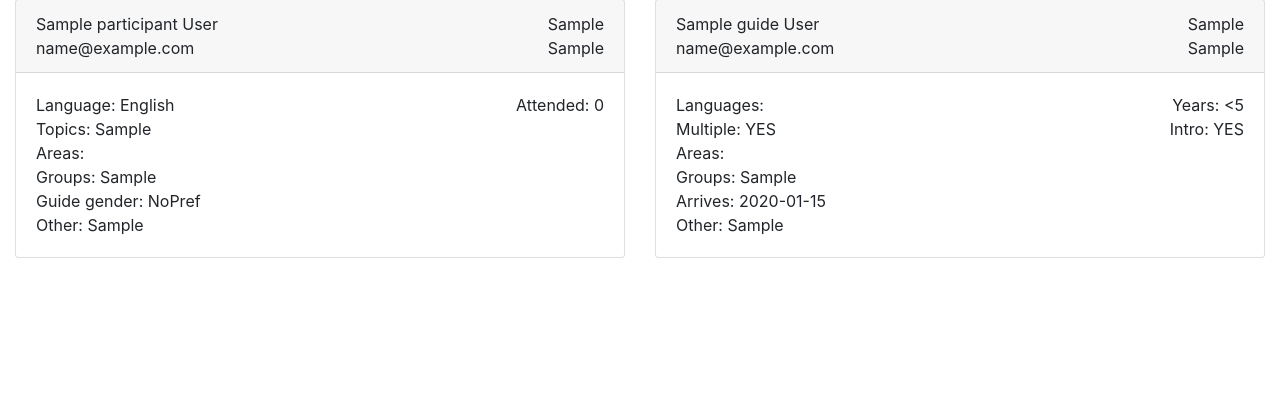
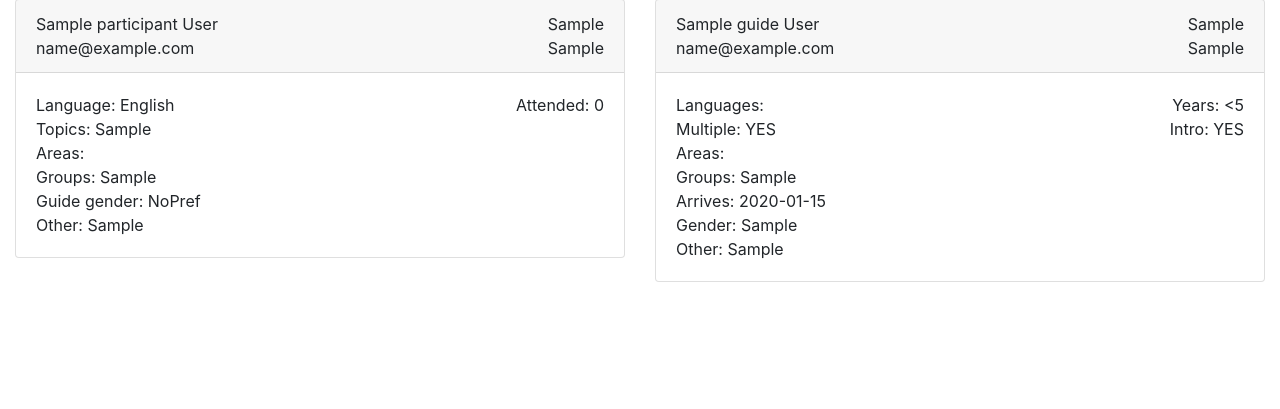
Before and after one commit to ietf-tools/ietf-guides, a Django app: page /guides/make_match in a window 1280 px wide. Shown: the part 225-634 px from the top of the page. Run offline with Django 3.2, Linux system fonts and the light colour scheme; a user stored in the database is signed in; data comes from the database, SQL or seed files in the repository; tables that the repository leaves empty hold one stand-in row (values such as "Sample post"); parts of the project's set-up code (start-up, migrations or seed data) failed here and were passed over; some libraries are stand-ins or nearby versions.

Commit message:
display the guide's gender

```diff
--- a/guides/templates/guides/guide_card.html
+++ b/guides/templates/guides/guide_card.html
@@ -27,6 +27,7 @@
       <div>Areas: {% for area in guide.areas.all %}{{area.short }} {% endfor %}</div>
       <div>Groups: {{ guide.groups }}</div>
       <div>Arrives: {{ guide.arrival_date }}</div>
+      <div>Gender: {{ guide.gender }}</div>
       <div>Other: {{ guide.additional_info }}</div>
     </div>
   </div>
```
